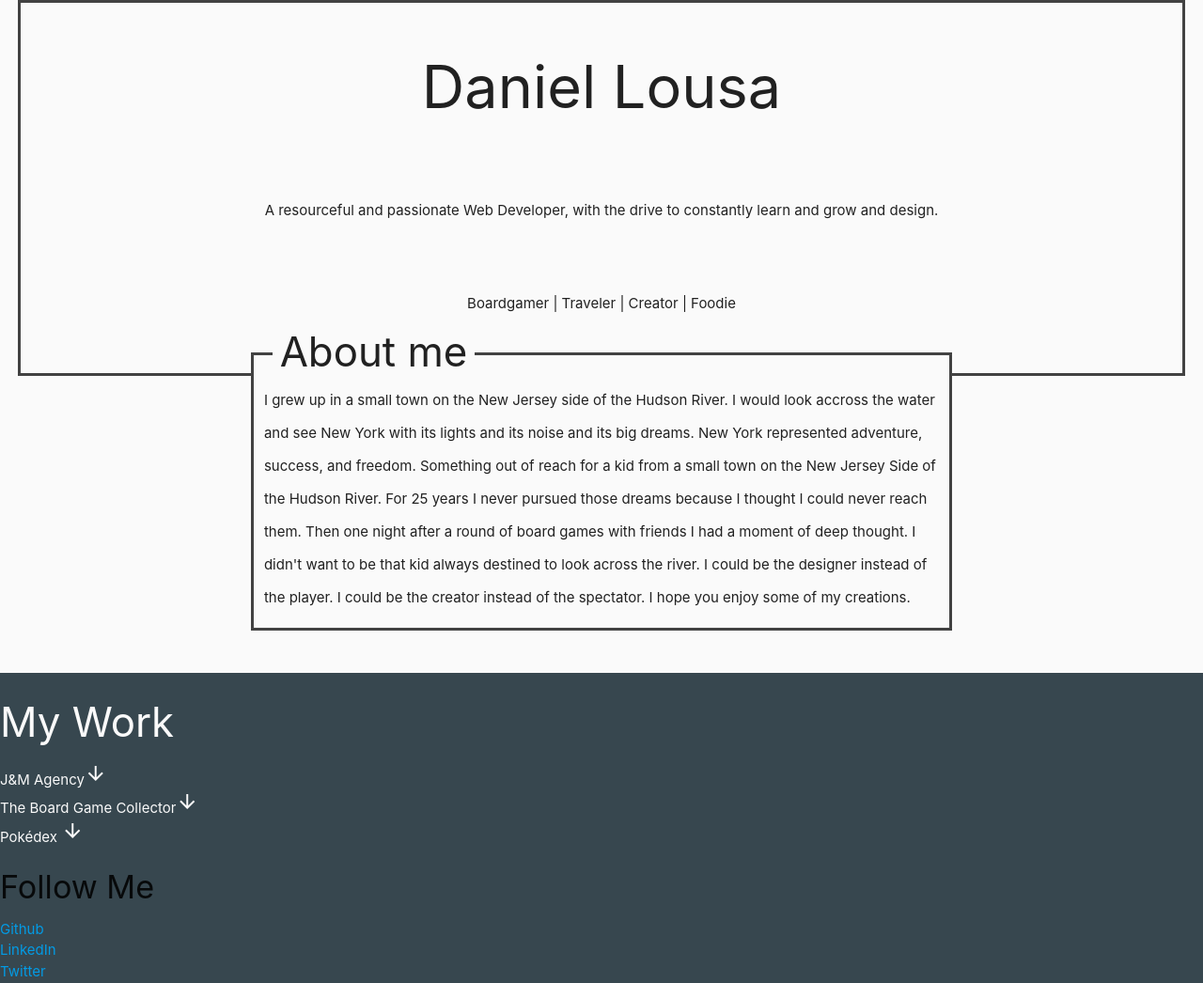
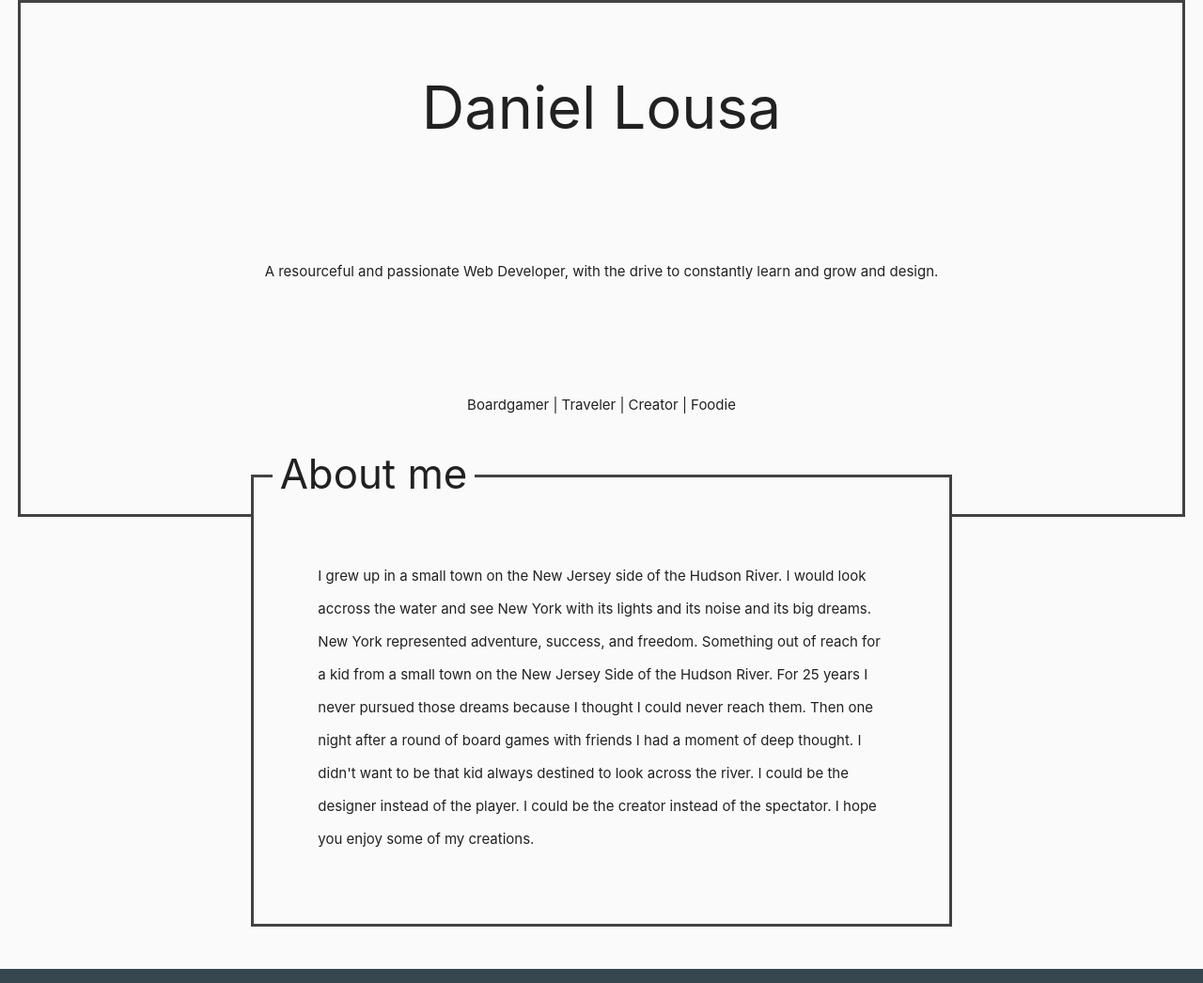
Before and after one commit to dlousa92/dlousa92.github.io, a plain HTML site: page index.html in a window 1280 px wide. Shown: the top 1046 px of the page at 94% size. Drawn offline with Linux system fonts and the light colour scheme.

Commit message:
respace a few elements

```diff
--- a/css/main.css
+++ b/css/main.css
@@ -11,7 +11,7 @@ body {
   align-items: center;
   justify-content: space-around;
   width: 97%;
-  height: 400px;
+  height: 550px;
   border: 3px solid #424242;
 }
 
@@ -21,11 +21,11 @@ body {
 }
 
 .hobbies {
-  margin-bottom: 50px;
+  margin-bottom: 70px;
 }
 
 .about {
-  margin-top: -25px;
+  margin-top: -45px;
   border: 3px solid #424242;
   position: relative;
 }
@@ -40,6 +40,7 @@ body {
 .bio {
   line-height: 35px;
   margin-top: 30px;
+  padding: 8%;
 }
 
 main {
```
